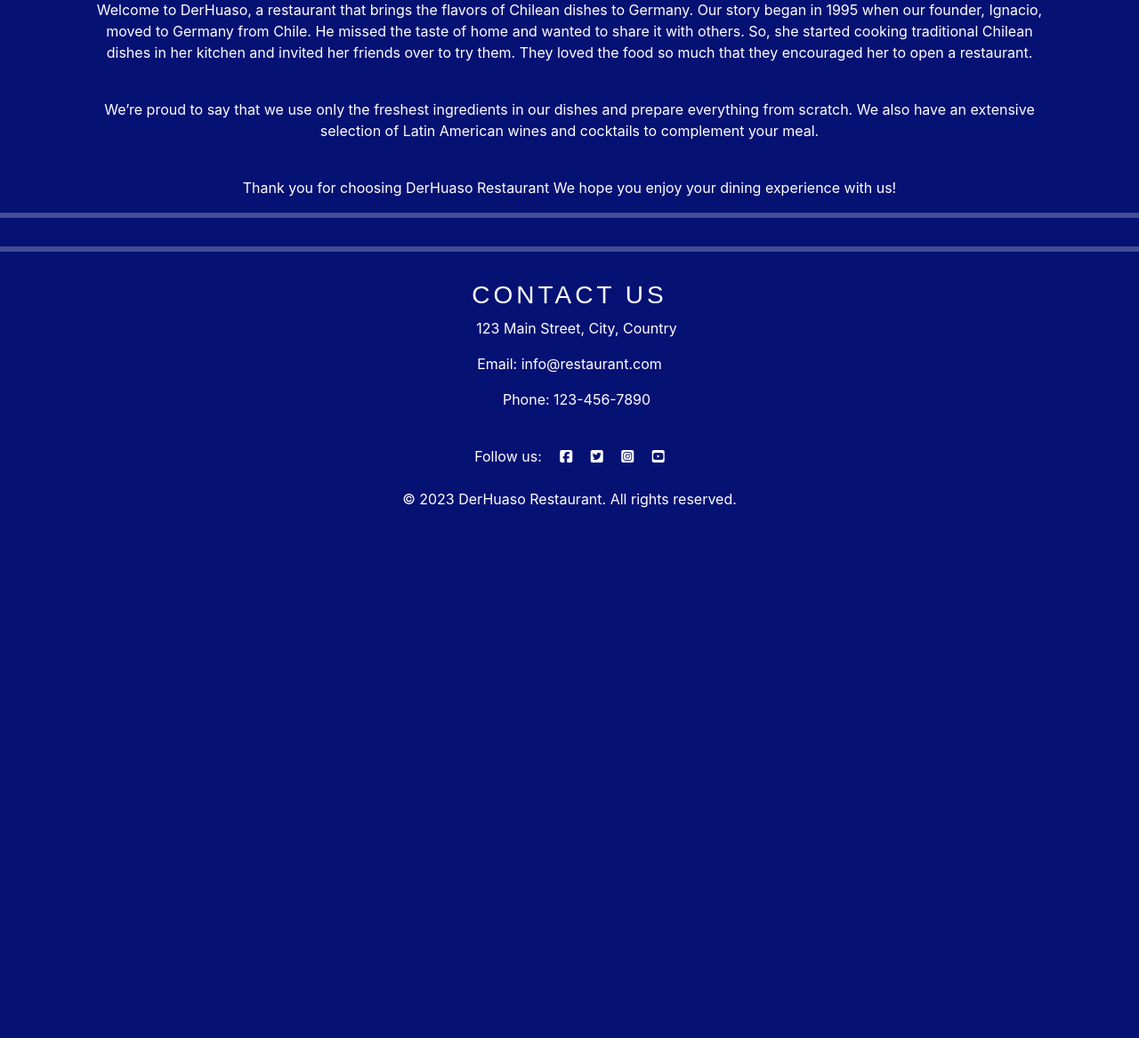
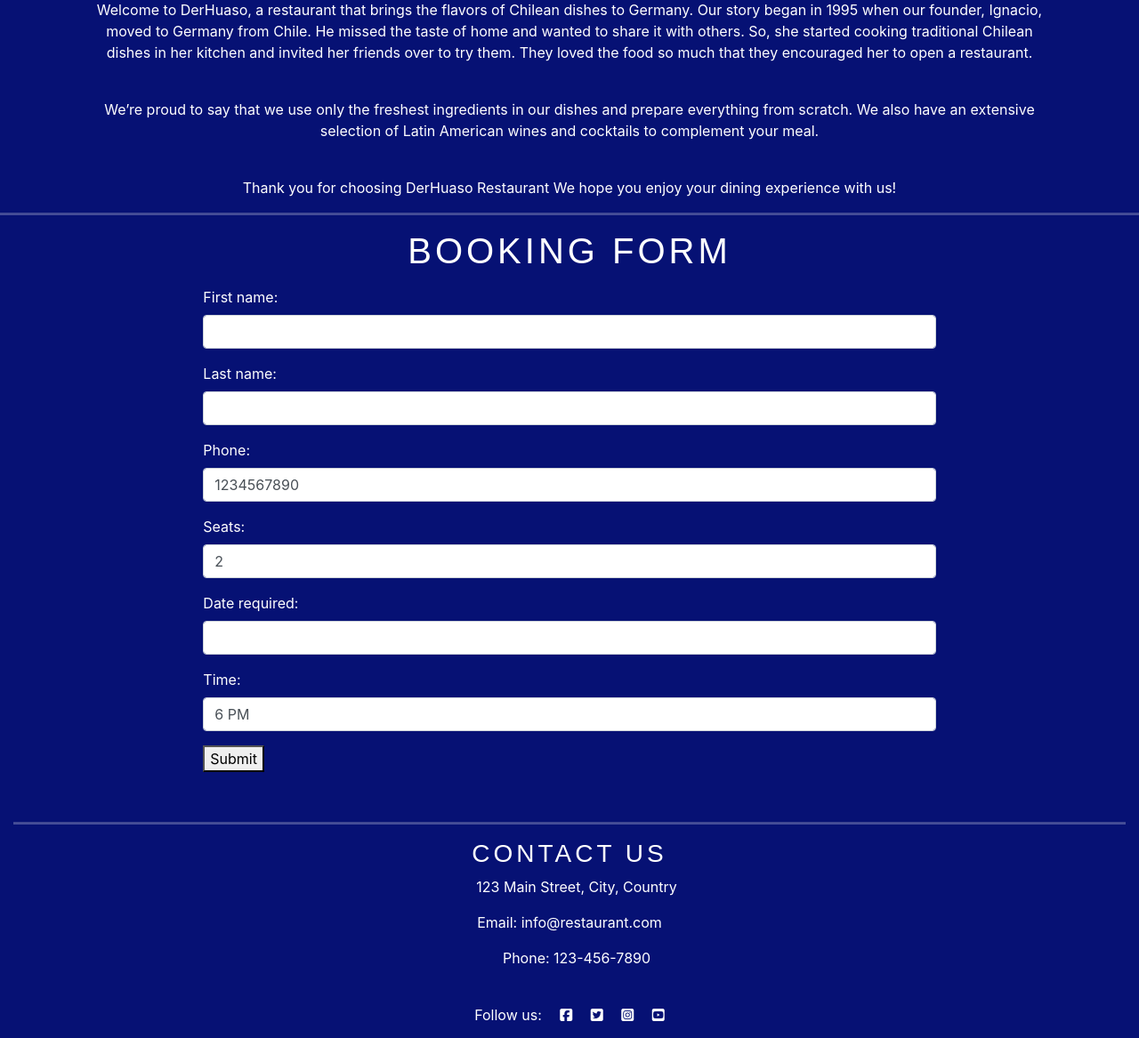
Before and after one commit to iweinacker/pp4-derhuaso, a Django app: page / in a window 1280 px wide. Shown: the part 669-1836 px from the top of the page at 89% size. Before the commit the page ends 1240 px from the top, so only its background shows below. Run offline with Django 3.2, Linux system fonts and the light colour scheme; some libraries are stand-ins or nearby versions.

Commit message:
Correct, simplify and add save function for the form

```diff
--- a/booking_app/urls.py
+++ b/booking_app/urls.py
@@ -1,6 +1,7 @@
 from django.urls import path
-from .views import ReservationView
+from .views import reservation_view
 
 urlpatterns = [
-    path('', ReservationView.as_view(), name='home'),
+    # path('', reservation_view.as_view(), name='home'),
+    path('', reservation_view, name='home'),
 ]
--- a/booking_app/views.py
+++ b/booking_app/views.py
@@ -5,27 +5,51 @@ from django.contrib.auth.models import User
 from .forms import ReservationForm
 
 
-class ReservationView(ListView):
-    model = Booking
-    template_name = 'index.html'
-
-    def get(self, request):
-        return render(request, 'index.html', {'form': ReservationForm})
-
-    def post(self, request):
+def reservation_view(request):
+    if request.method == 'POST':
         form = ReservationForm(request.POST)
         if form.is_valid():
-            # Save the form data to the database
-            booking = Booking(
-                first_name=form.cleaned_data['first_name'],
-                last_name=form.cleaned_data['last_name'],
-                phone=form.cleaned_data['phone'],
-                seats=form.cleaned_data['seats'],
-                date_required=form.cleaned_data['date_required'],
-                time=form.cleaned_data['time'],
-            )
-            booking.save()
+            if form.is_valid():
+                # Save the form data to the database
+                booking = Booking(
+                    first_name=form.cleaned_data['first_name'],
+                    last_name=form.cleaned_data['last_name'],
+                    phone=form.cleaned_data['phone'],
+                    seats=form.cleaned_data['seats'],
+                    date_required=form.cleaned_data['date_required'],
+                    time=form.cleaned_data['time'],
+                )
+                booking.save()
 
-            return redirect('success')
+                return redirect('success')
+            pass
+    else:
+        form = ReservationForm()
 
-        return render(request, 'index.html', {'form': ReservationForm})
+    return render(request, 'index.html', {'form': form})
+
+
+# class ReservationView(ListView):
+#     model = Booking
+#     template_name = 'index.html'
+
+#     def get(self, request):
+#         return render(request, 'index.html', {'form': ReservationForm})
+
+#     def post(self, request):
+#         form = ReservationForm(request.POST)
+#         if form.is_valid():
+#             # Save the form data to the database
+#             booking = Booking(
+#                 first_name=form.cleaned_data['first_name'],
+#                 last_name=form.cleaned_data['last_name'],
+#                 phone=form.cleaned_data['phone'],
+#                 seats=form.cleaned_data['seats'],
+#                 date_required=form.cleaned_data['date_required'],
+#                 time=form.cleaned_data['time'],
+#             )
+#             booking.save()
+
+#             return redirect('success')
+
+#         return render(request, 'index.html', {'form': ReservationForm})
--- a/templates/base.html
+++ b/templates/base.html
@@ -113,15 +113,15 @@
     <!-- End #main -->
 
     <!-- Footer -->
-    <hr style="height: 5px; background-color: white;">
     <footer class="footer col-lg-12 mt-auto py-3 dark-bg">
+      <hr style="height: 2px; background-color: white" />
       <div class="col-lg-12 text-sm-center text-white">
-        <h3 class= "text-sm-center text-white">Contact Us</h3>
+        <h3 class="text-sm-center text-white">Contact Us</h3>
         <p class="text-sm-center ms-3">123 Main Street, City, Country</p>
         <p class="text-sm-center text-white">Email: info@restaurant.com</p>
-        <p class="text-sm-center text-white  ms-3">Phone: 123-456-7890</p>
+        <p class="text-sm-center text-white ms-3">Phone: 123-456-7890</p>
       </div>
-      <br>
+      <br />
       <p class="col-lg-12 m-0 text-center text-white">
         Follow us: <i class="fab fa-facebook-square ms-3"></i>
         <i class="fab fa-twitter-square ms-3"></i>
--- a/templates/index.html
+++ b/templates/index.html
@@ -42,9 +42,24 @@
     </div>
 </section>
 
-<hr style="height: 5px; background-color: white;">
+<hr style="height: 2px; background-color: white;">
 
-{% for booking in bookings %}
+<!-- Show Booking form -->
+
+<h1 class="text-center">Booking Form</h1>
+
+<form method="post" class="col-sm-8 mt-3 offset-md-2">
+    {% csrf_token %}
+    {{ form.as_p }}
+    <button type="submit">Submit</button>
+</form>
+
+<br>
+
+
+
+
+<!-- {% for booking in bookings %}
 <h1>Bookings</h1>
 <br /><br />
 <div class="form-group">
@@ -54,7 +69,7 @@
 </div>
 
 <button class="btn btn-secondary">Submit</button>
-{%endfor%}
+{%endfor%} -->
 
 
 
```
